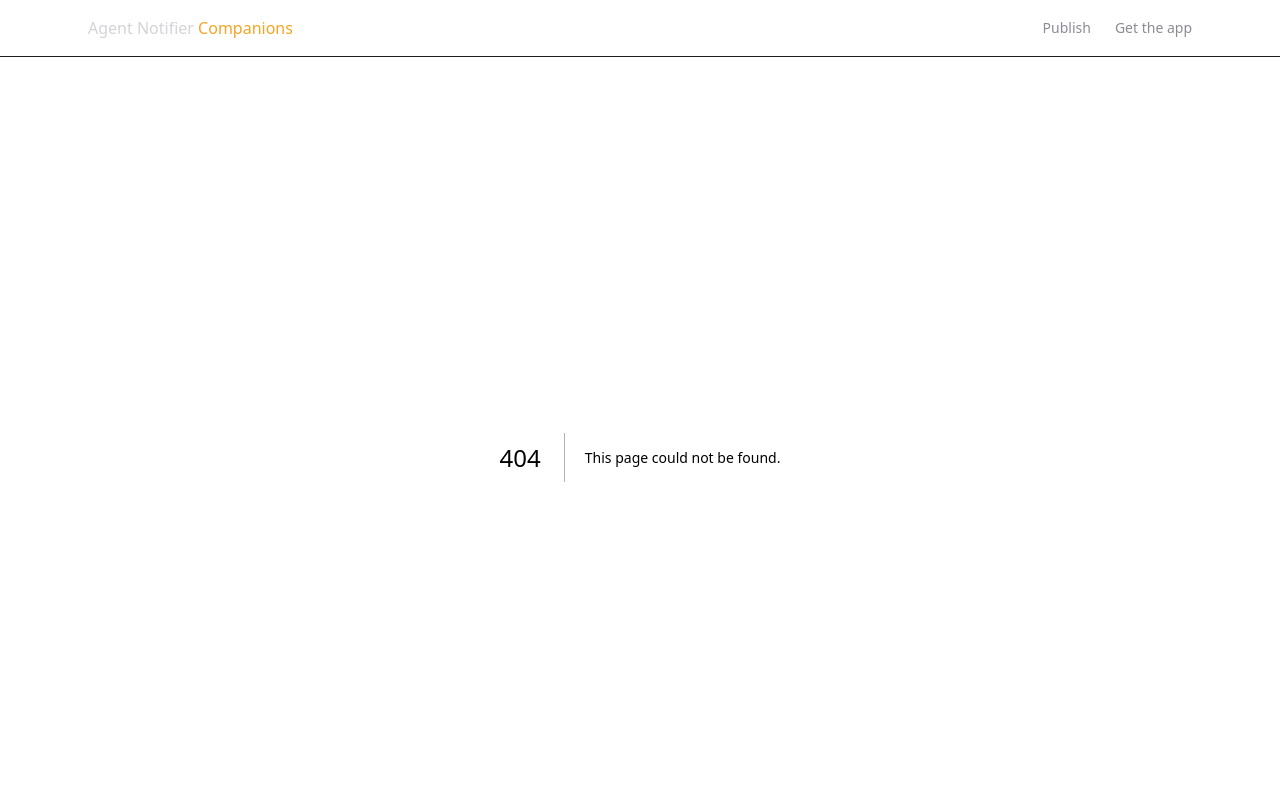
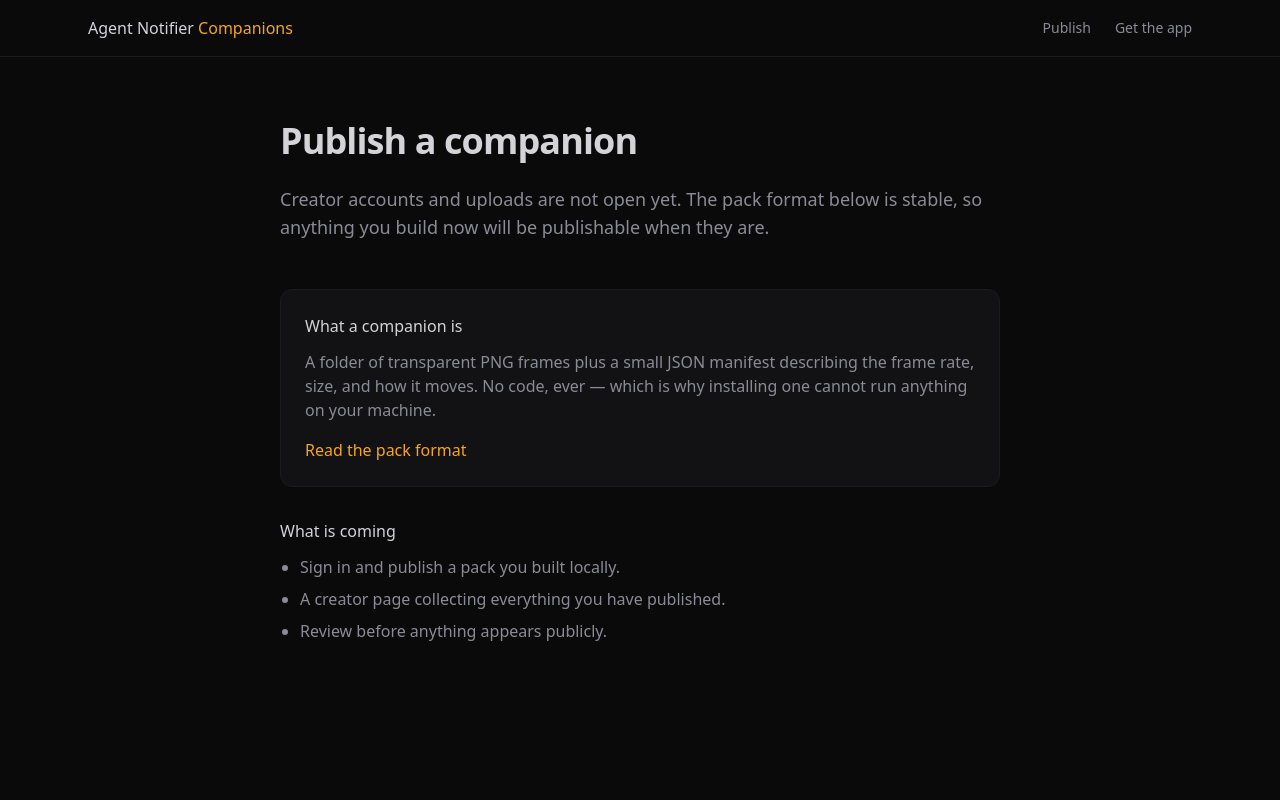
Before and after one commit to Gakshith/agent-notifier-companions, a Next.js app: page /submit in a window 1280 px wide. Before the commit this address had no page. Shown: the top 800 px of the page. Built offline with nearby package versions, Linux system fonts and the light colour scheme.

Commit message:
docs: add the publish page, pack format doc, and README

```diff
--- /dev/null
+++ b/src/app/submit/page.tsx
@@ -0,0 +1,41 @@
+export const metadata = {
+  title: 'Publish a companion — Agent Notifier Companions',
+};
+
+export default function SubmitPage() {
+  return (
+    <main className="mx-auto max-w-3xl px-6 py-16">
+      <h1 className="text-4xl font-semibold tracking-tight text-ink-200">
+        Publish a companion
+      </h1>
+      <p className="mt-6 text-lg text-ink-400">
+        Creator accounts and uploads are not open yet. The pack format below is stable,
+        so anything you build now will be publishable when they are.
+      </p>
+
+      <section className="mt-12 rounded-xl border border-ink-800 bg-ink-900 p-6">
+        <h2 className="font-medium text-ink-200">What a companion is</h2>
+        <p className="mt-3 text-ink-400">
+          A folder of transparent PNG frames plus a small JSON manifest describing the
+          frame rate, size, and how it moves. No code, ever — which is why installing one
+          cannot run anything on your machine.
+        </p>
+        <a
+          href="https://github.com/Gakshith/agent-notifier/blob/main/docs/companion-packs.md"
+          className="mt-4 inline-block text-amber-accent hover:underline"
+        >
+          Read the pack format
+        </a>
+      </section>
+
+      <section className="mt-8">
+        <h2 className="font-medium text-ink-200">What is coming</h2>
+        <ul className="mt-3 list-disc space-y-2 pl-5 text-ink-400">
+          <li>Sign in and publish a pack you built locally.</li>
+          <li>A creator page collecting everything you have published.</li>
+          <li>Review before anything appears publicly.</li>
+        </ul>
+      </section>
+    </main>
+  );
+}
```
Also changed, not shown: 2 other files (tests, documents, lock files or other folders).
